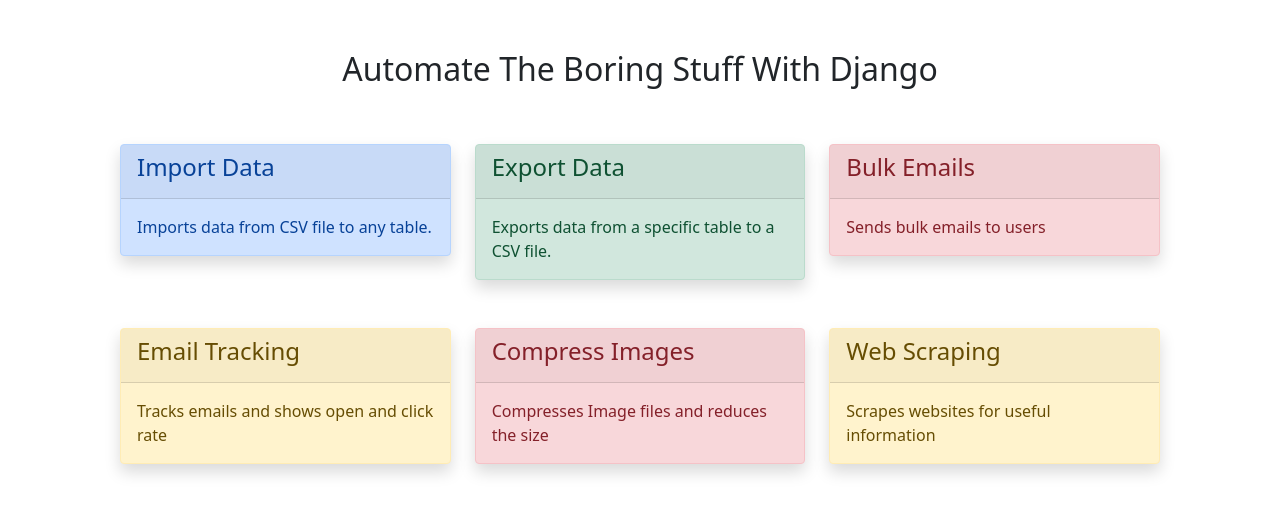
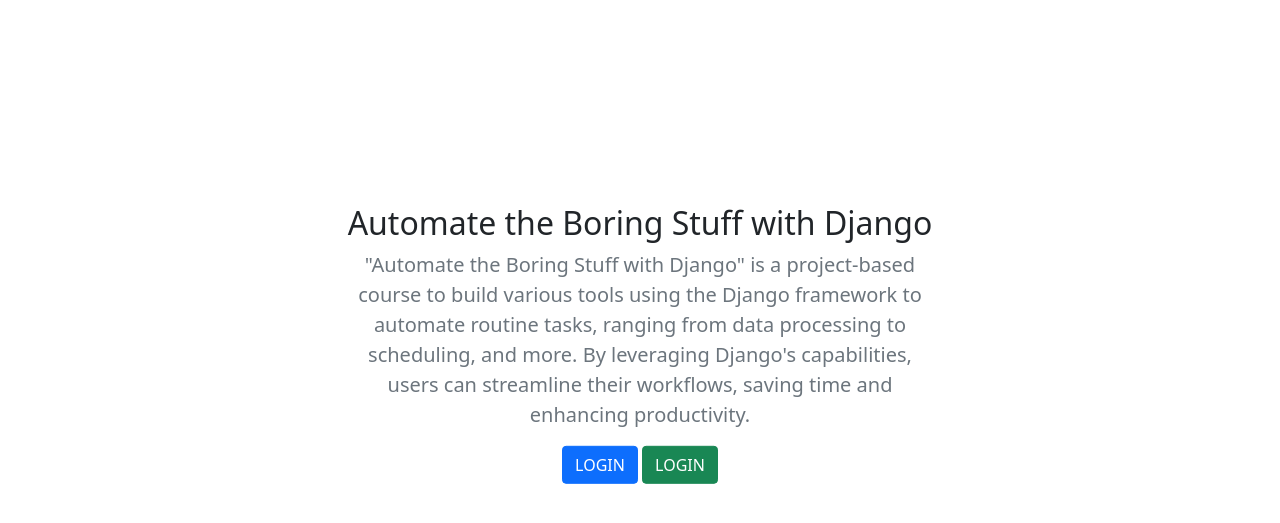
Before and after one commit to DaviBogo/Django-Automations, a Django app: page / in a window 1280 px wide. Shown: the part 56-579 px from the top of the page. Run offline with Django 5.2, Linux system fonts and the light colour scheme; parts of the project's set-up code (start-up, migrations or seed data) failed here and were passed over.

Commit message:
Adiciona página home

```diff
--- a/templates/base.html
+++ b/templates/base.html
@@ -15,6 +15,13 @@
     <style>
         .form-group{
             padding: 15px;
+        }
+        .home-info{
+            position: absolute;
+            top: 50%;
+            left: 50%;
+            transform: translate(-50%, -50%);
+            padding: 20px;
         }
     </style>
 </head>
--- a/templates/home.html
+++ b/templates/home.html
@@ -2,6 +2,7 @@
 
 {% block content %}
     <div class="container" style="padding: 50px;">
+        {% if user.is_authenticated %}
         <h2 class="text-center">Automate The Boring Stuff With Django</h2>
         <div class="row pt-5">
             <!-- Import data -->
@@ -89,5 +90,19 @@
                 </a>
             </div>
         </div>
+        {% else %}
+
+        <div class='home-info'>
+            <h2 class='text-center'>Automate the Boring Stuff with Django</h2>
+            <p class="lead text-center text-muted">
+                "Automate the Boring Stuff with Django" is a project-based course to build various tools using the Django framework to automate routine tasks, ranging from data processing to scheduling, and more. By leveraging Django's capabilities, users can streamline their workflows, saving time and enhancing productivity.
+            </p>
+
+            <div style="display: flex; justify-content: center;">
+                <a href="{% url 'login' %}" class="btn btn-primary">LOGIN</a>
+                &nbsp;<a href="{% url 'register' %}" class="btn btn-success">LOGIN</a>
+            </div>
+        </div>
+        {% endif %}
     </div>
 {% endblock %}
--- a/templates/register.html
+++ b/templates/register.html
@@ -4,7 +4,7 @@
 {% load crispy_forms_tags %}
 
 
-<div class="container mt-5" style="max-width: 600px;">
+<div class="container mt-5 p-3 shadow rounded" style="max-width: 600px;">
     <h2 class="text-center">Register</h2>
     <form action="{% url 'register' %}" method="POST">
         {% csrf_token %}
```
